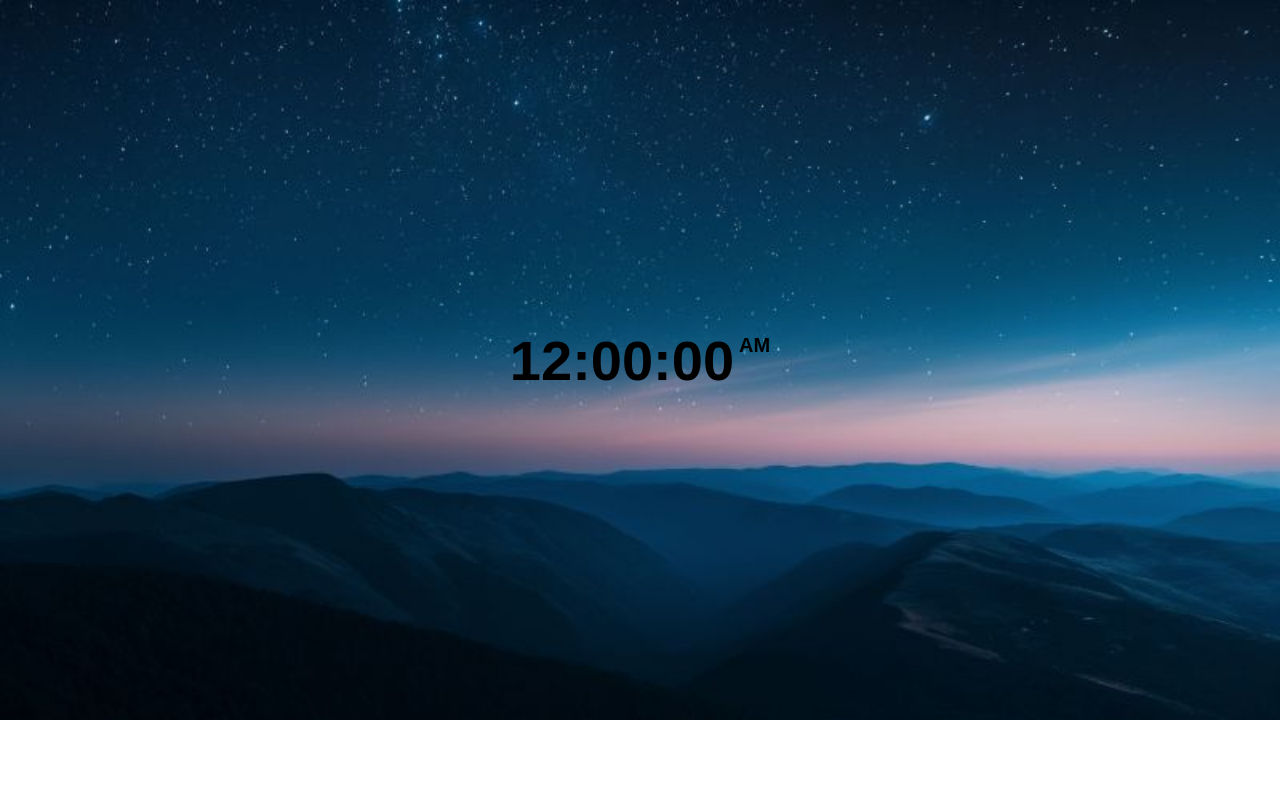
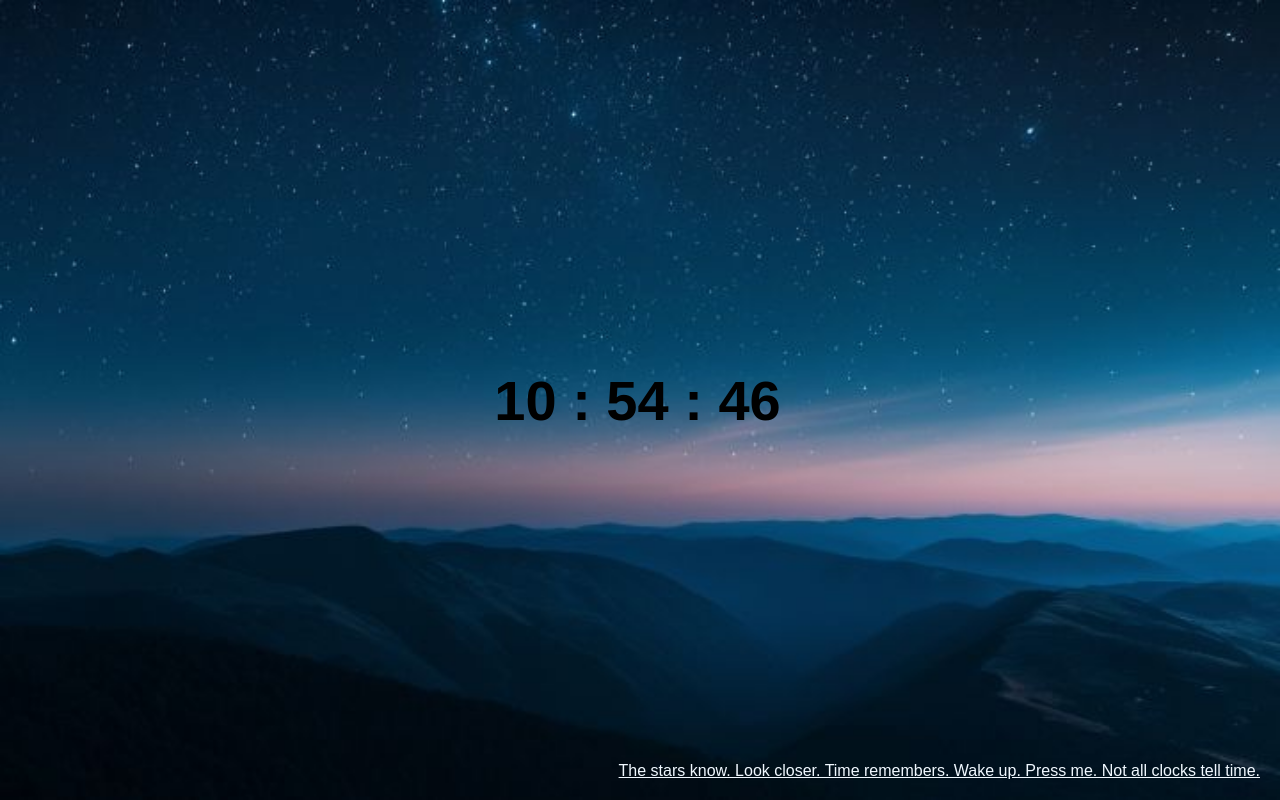
Before and after one commit to garvitdhuran/Digital-clock-using-js-, a plain HTML site: page index.html in a window 1280 px wide. Drawn offline with Linux system fonts and the light colour scheme.

Commit message:
easter egg added

```diff
--- a/index.html
+++ b/index.html
@@ -10,9 +10,24 @@
 <body>
     <div class = "clock">
         <h1 id = "time">12:00:00</h1>
-        <span id=""timeformat>AM</span>
+        <span id=""timeformat></span>
     </div>
 
+<a
+href = "https://www.youtube.com/watch?v=hvL1339luv0"
+id = "watermark"
+target = "_blank"
+>
+The stars know. Look closer. Time remembers. Wake up. Press me. Not all clocks tell time.
 
+</a>
+
+
+
+
+
+
+
+<script src = "script.js"></script>
 </body>
 </html>
--- a/style.css
+++ b/style.css
@@ -11,7 +11,7 @@ body{
     display:flex;
     justify-content: center;
     align-items: center;
-    min-height: 90vh;
+    min-height: 100vh;
     background: url("wallpapr.jpg")
     no-repeat;
     background-size:cover;
@@ -42,3 +42,12 @@ body{
     font-size:20px;
     font-weight:700;
 }
+
+
+#watermark {
+    position:fixed;
+    bottom:20px;
+    right:20px;
+    color:aliceblue;
+
+}
```
